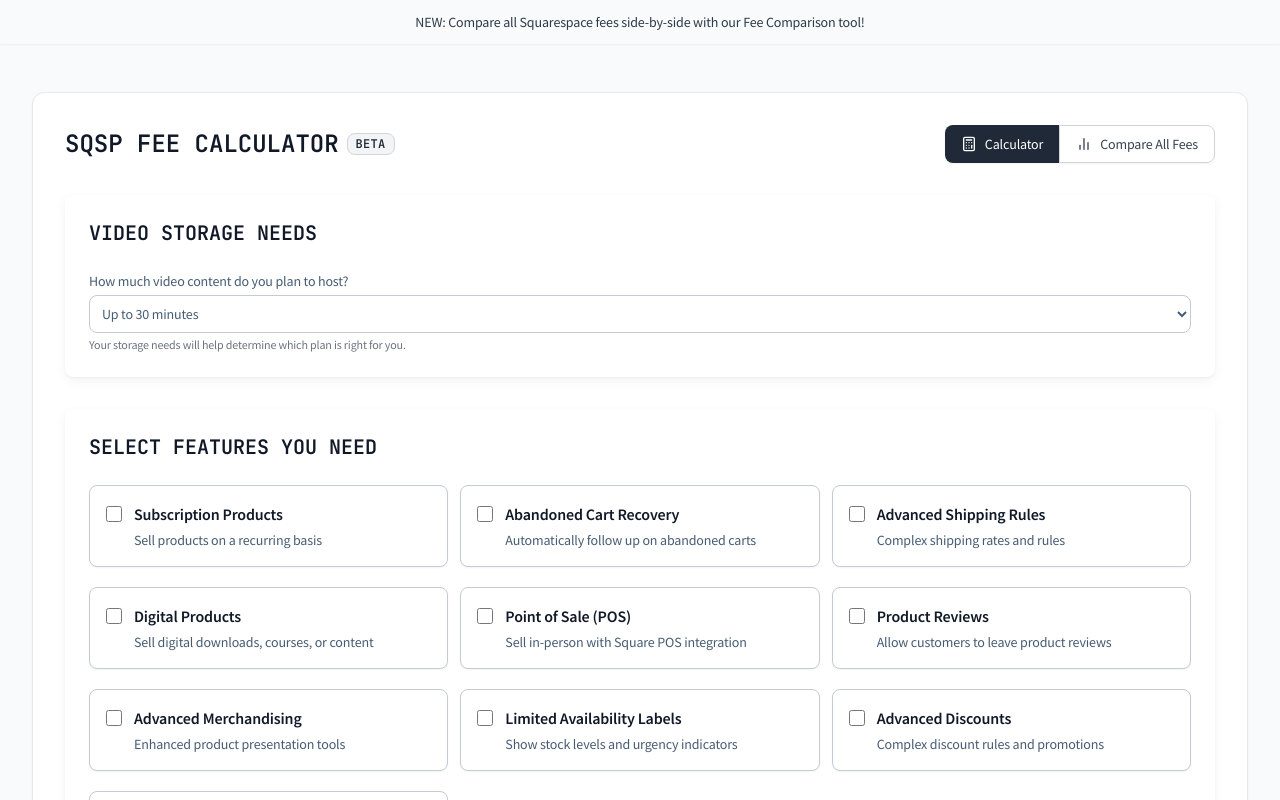
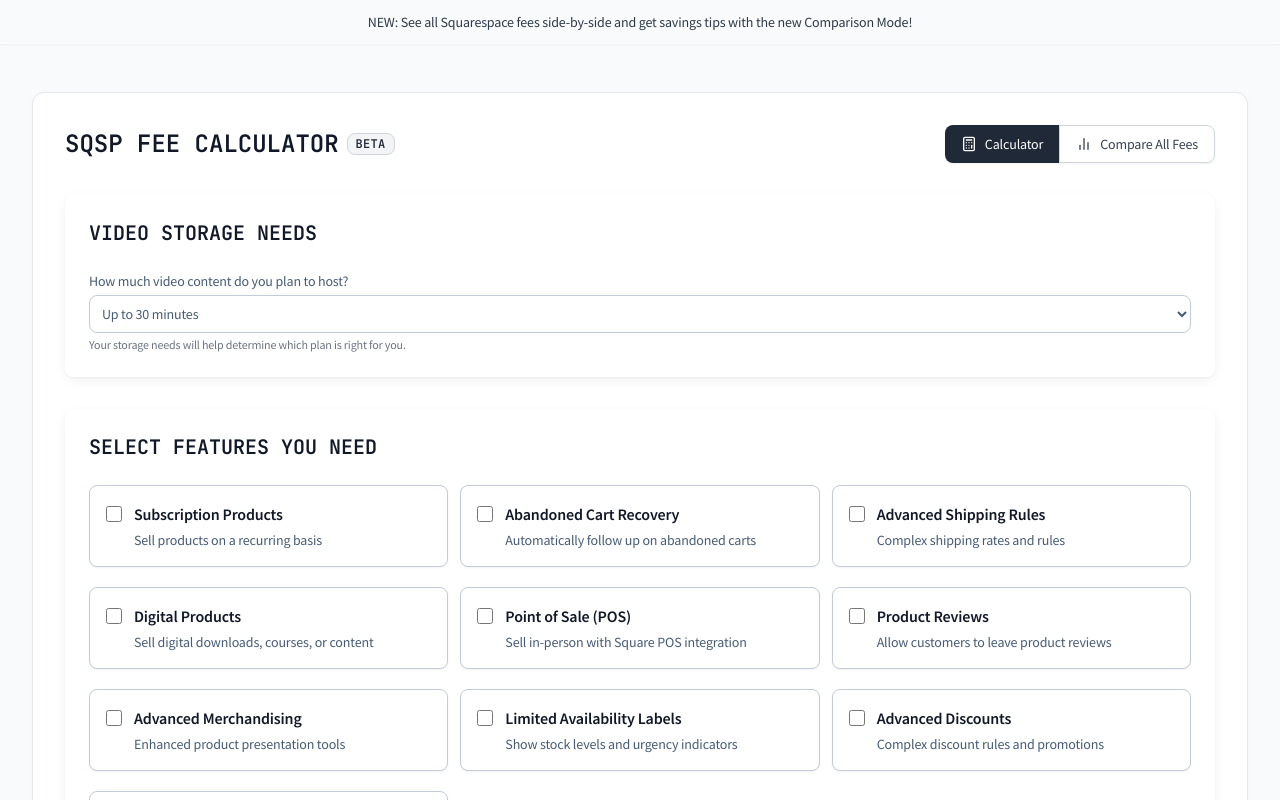
Before and after one commit to KristineNeilStudio/SQSPFeeCalculatorBetav2, a React (Vite) app: page / in a window 1280 px wide. Shown: the top 800 px of the page. Built offline with nearby package versions, Linux system fonts and the light colour scheme.

Commit message:
Update announcement bar

```diff
--- a/src/App.tsx
+++ b/src/App.tsx
@@ -230,7 +230,7 @@
   );
 
   // Updated announcement for the new comparison feature
-  const comparisonAnnouncementMessage = "NEW: Compare all Squarespace fees side-by-side with our Fee Comparison tool!";
+  const comparisonAnnouncementMessage = "NEW: See all Squarespace fees side-by-side and get savings tips with the new Comparison Mode!";
 
   return (
     <div className="min-h-screen bg-gray-50 flex flex-col">
```
